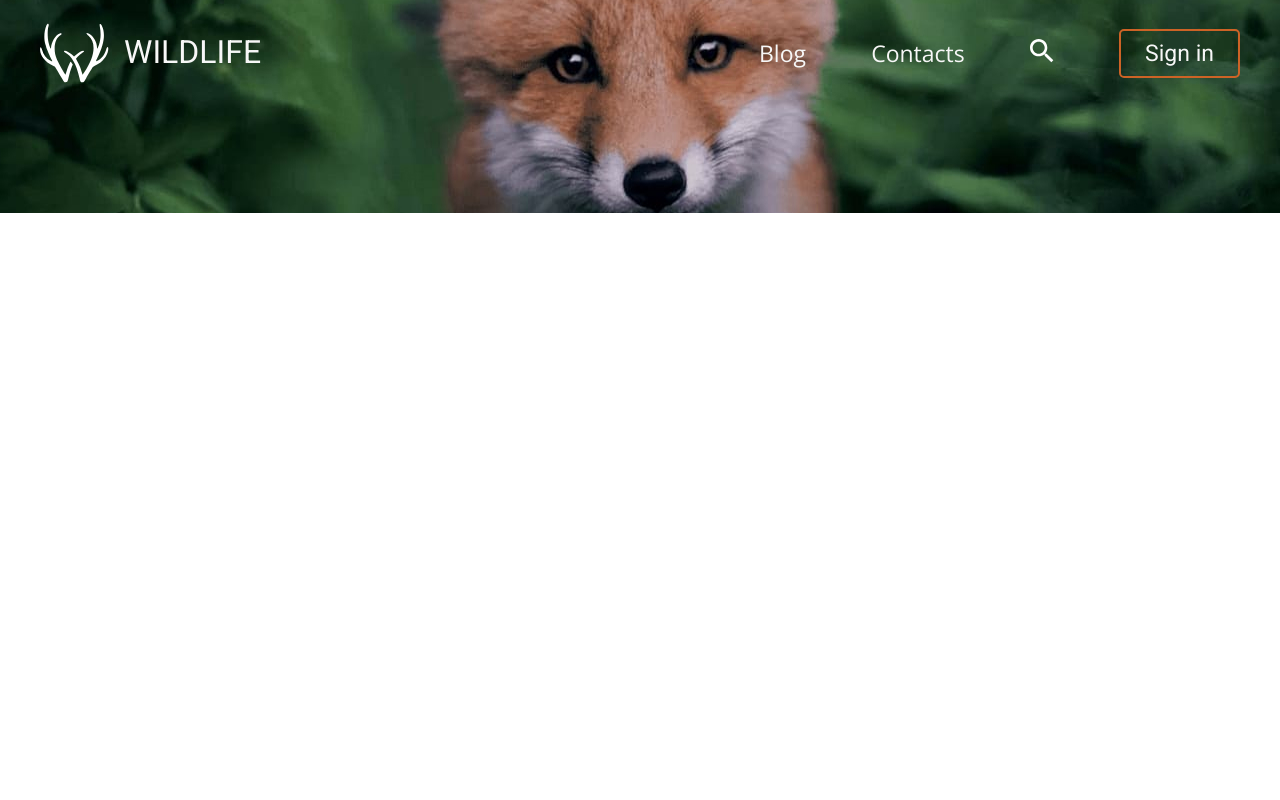
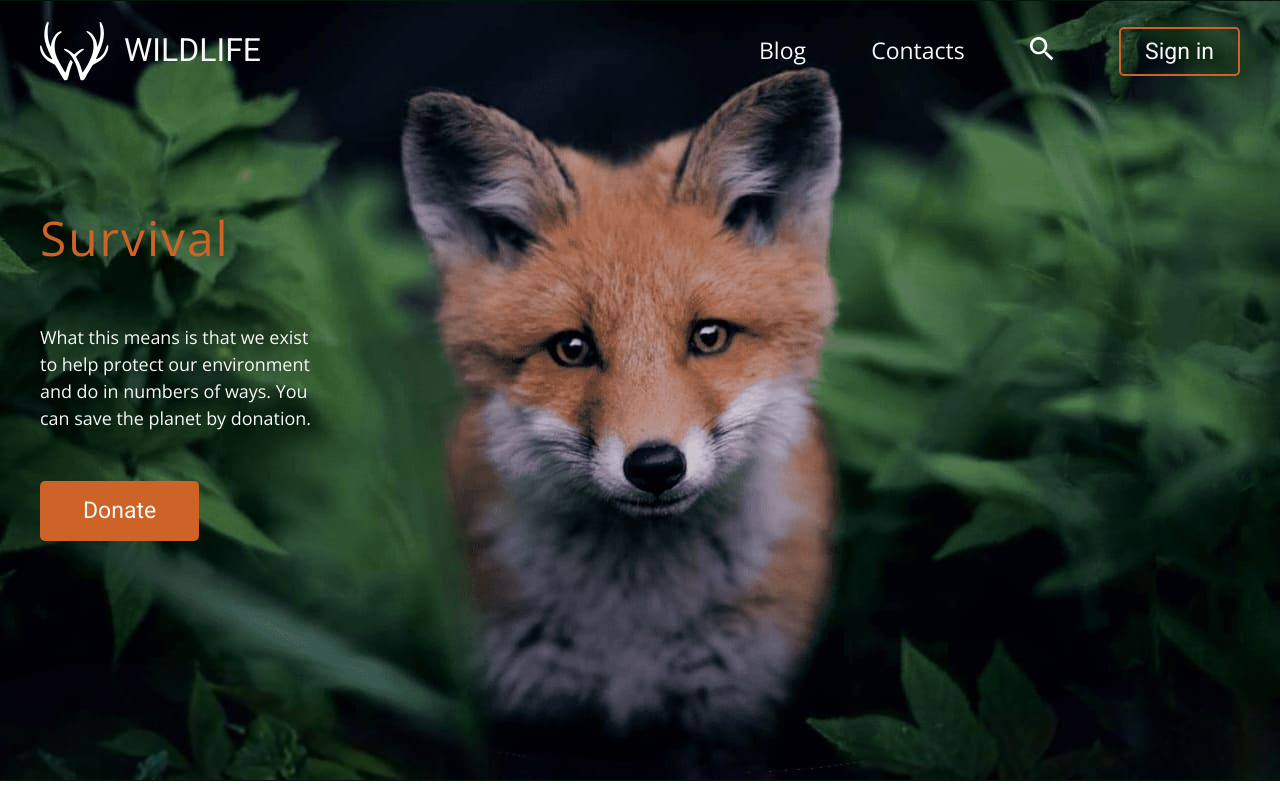
Before and after one commit to Maria-Lem/wildlife, a plain HTML site: page index.html in a window 1280 px wide. Drawn offline with nearby package versions, Linux system fonts and the light colour scheme.

Commit message:
feat: add hero section layout & styles

```diff
--- a/index.html
+++ b/index.html
@@ -22,13 +22,19 @@
           <ul class="nav menu__nav">
             <li class="nav__item"><a href="#" class="link nav__link">Blog</a></li>
             <li class="nav__item"><a href="#" class="link nav__link">Contacts</a></li>
-            <li class="nav__item"><a href="#" class="link nav__link"><img src="images/search.svg" alt="search-icon" class="search"></a></li>
-            <li class="nav__item"><a href="#" class="link nav__link button button__outline">Sign in</a></li>
+            <li class="nav__item"><a href="#" class="search nav__search"><img src="images/search.svg" alt="search-icon" class="search"></a></li>
+            <li class="nav__item"><a href="#" class="button button__outline">Sign in</a></li>
           </ul>
         </div>
       </div>
     </header>
-    <div class="hero"></div>
+    <div class="hero">
+      <div class="container">
+        <h1 class="title hero__title">Survival</h1>
+        <p class="text hero__text">What this means is that we exist to help protect our environment and do in numbers of ways. You can save the planet by donation.</p>
+        <button class="button button__primary">Donate</button>
+      </div>
+    </div>
   </div>
 </body>
 </html>
--- a/sass/_interface.sass
+++ b/sass/_interface.sass
@@ -3,13 +3,26 @@
 .button
   padding: 9px 24px
   font-family: $roboto
+  text-decoration: none
+  color: $fontlight
   border-radius: 5px
+  cursor: pointer
+  transition: background-color 0.2s
   &__outline
     border: 2px solid $orange
-    transition: background-color 0.2s
     &:hover
       background-color: $orange
     &:active
       padding: 11px 26px
       border: none
       background-color: $pressed
+  &__primary
+    padding: 17px 43px
+    background-color: $orange
+    border: none
+    outline: none
+    &:hover
+      background-color: $orangelight
+    &:active
+      padding: 17px 43px
+      background-color: $pressed
--- a/sass/_settings.sass
+++ b/sass/_settings.sass
@@ -1,6 +1,7 @@
 *, *::before, *::after
   box-sizing: border-box
+html
+  font-size: 23px
 body
   font-family: 'Open Sans', sans-serif
   color: $fontlight
-  font-size: 23px
--- a/sass/style.sass
+++ b/sass/style.sass
@@ -4,3 +4,7 @@
 @import 'grid'
 @import 'interface'
 @import 'templates/header'
+@import 'templates/hero'
+@import 'templates/articles'
+@import 'templates/form'
+@import 'templates/footer'
--- a/sass/templates/_header.sass
+++ b/sass/templates/_header.sass
@@ -1,7 +1,7 @@
 .bg-hero
   background: #02160b url('../images/bg-hero.jpg') no-repeat center
 .header
-  padding: 13px 0 120px 0
+  padding: 11px 0 87px 0
 .menu
   display: flex
   align-items: center
@@ -13,7 +13,7 @@
     align-items: center
   &-title
     font-family: $roboto
-    font-size: 2rem
+    font-size: 1.39rem
     font-weight: normal
 .nav
   display: flex
@@ -26,3 +26,23 @@
   &__link
     text-decoration: none
     color: $fontlight
+    cursor: pointer
+    &::after
+      content: ''
+      display: block
+      height: 2px
+      width: 0%
+      background-color: $orange
+      transition: 0.3s
+    &:hover
+      &::after
+        width: 100%
+    &:active
+      color: $orange
+.search
+  transition: 0.3s
+  &:hover
+    border-radius: 5px
+    background-color: $orange
+  &:active
+    background-color: $pressed
--- /dev/null
+++ b/sass/templates/_hero.sass
@@ -0,0 +1,14 @@
+.hero
+  padding-bottom: 240px
+.title
+  margin-bottom: 59px
+  font-weight: normal
+  font-size: 2.08rem
+  letter-spacing: 2px
+  color: $orange
+.text
+  margin-bottom: 49px
+  width: 274px
+  max-width: 100%
+  font-size: 0.78rem
+  line-height: 27px
```
Also changed, not shown: css/style.css, sass/templates/_articles.sass (added), sass/templates/_footer.sass (added), sass/templates/_form.sass (added), 1 other file.
